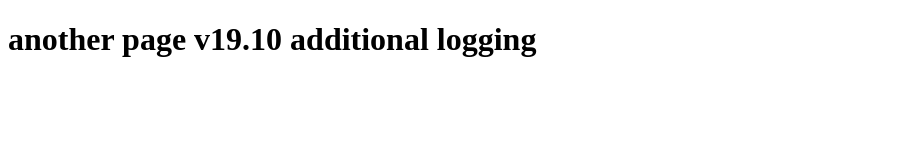
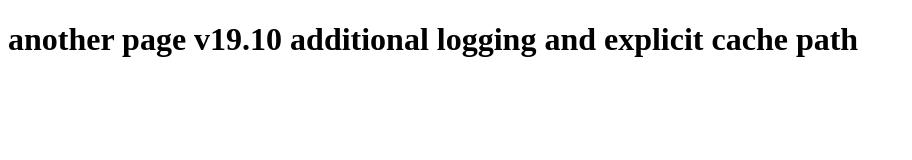
Before and after one commit to aitchiss/lighthouse-test-site, a website: page build/about/another.html in a window 1280 px wide. Shown: the whole page, without its empty margins (0-912 px from the left). Drawn offline with Linux system fonts and the light colour scheme.

Commit message:
point at version using puppeteer cache path

```diff
--- a/build/about/another.html
+++ b/build/about/another.html
@@ -7,6 +7,6 @@
     <title>Another page</title>
 </head>
 <body>
-    <h1>another page v19.10 additional logging</h1>
+    <h1>another page v19.10 additional logging and explicit cache path</h1>
 </body>
 </html>
```
Also changed, not shown: 1 other file.
